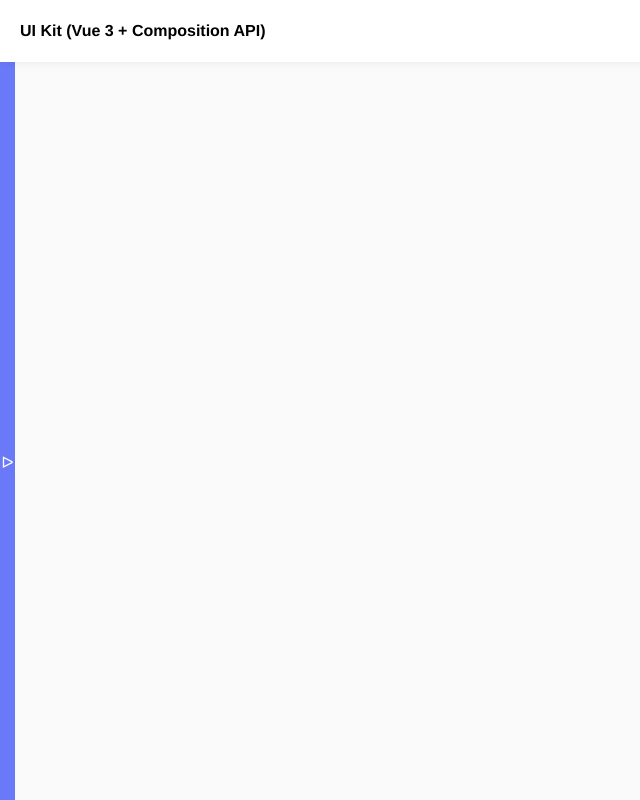
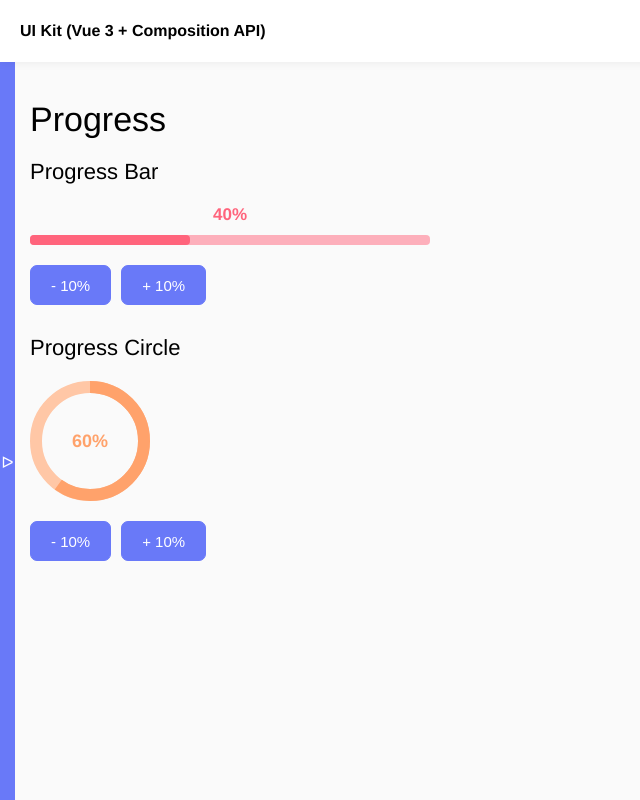
Before and after one commit to AlenaGM/vue3-ui-kit, a Vue app: page /vue3-ui-kit/progress in a window 1280 px wide. Shown: the whole page, without its empty margins (0-640 px from the left). Built offline with nearby package versions, Linux system fonts and the light colour scheme.

Commit message:
added progressbar

```diff
--- a/src/components/layout/Sidebar.vue
+++ b/src/components/layout/Sidebar.vue
@@ -23,6 +23,7 @@ const links = ref([
   { name: "Button", href: "/vue3-ui-kit/button" },
   { name: "Checkbox", href: "/vue3-ui-kit/checkbox" },
   { name: "Radiobutton", href: "/vue3-ui-kit/radiobutton" },
+  { name: "Progress", href: "/vue3-ui-kit/progress" },
 ]);
 </script>
 
--- /dev/null
+++ b/src/components/progress/ProgressBar.vue
@@ -0,0 +1,56 @@
+<template>
+  <div class="progress-container" :style="[{ 'max-width': maxWidth }]">
+    <span class="progress-percent" :style="[{ color: `var(--${color})` }]"
+      >{{ percentage }}%</span
+    >
+    <div class="progress" :style="[{ background: `var(--${color}-hover)` }]">
+      <div
+        class="progress-bar"
+        :style="[
+          { width: `${percentage}%` },
+          { background: `var(--${color})` },
+        ]"
+      ></div>
+    </div>
+  </div>
+</template>
+
+<script setup>
+const props = defineProps({
+  maxWidth: {
+    type: String,
+    default: "300px",
+  },
+  percentage: {
+    type: Number,
+    required: true,
+  },
+  color: {
+    type: String,
+    default: "primary",
+  },
+});
+</script>
+
+<style lang="scss" scoped>
+.progress {
+  height: 10px;
+  border-radius: 4px;
+  &-container {
+    margin-bottom: 20px;
+    overflow: hidden;
+  }
+  &-bar {
+    height: 100%;
+    border-radius: 4px;
+    transition: 0.5s;
+  }
+  &-percent {
+    display: block;
+    text-align: center;
+    font-weight: bold;
+    font-size: 17px;
+    margin-bottom: 10px;
+  }
+}
+</style>
--- /dev/null
+++ b/src/components/progress/ProgressCircle.vue
@@ -0,0 +1,78 @@
+<template>
+  <div class="progress-circle">
+    <span
+      class="progress-circle-percent"
+      :style="[{ color: `var(--${color})` }]"
+      >{{ percentage }}%</span
+    >
+    <svg
+      width="120"
+      height="120"
+      viewBox="0 0 120 120"
+      class="progress-circle-svg"
+    >
+      <circle
+        cx="60"
+        cy="60"
+        r="54"
+        fill="none"
+        :stroke="`var(--${color}-hover)`"
+        stroke-width="12"
+      />
+      <circle
+        class="progress-circle-line"
+        :style="[{ 'stroke-dashoffset': `calc(100 - ${percentage})` }]"
+        cx="60"
+        cy="60"
+        r="54"
+        fill="none"
+        :stroke="`var(--${color})`"
+        stroke-width="12"
+        pathLength="100"
+      />
+    </svg>
+  </div>
+</template>
+
+<script setup>
+const props = defineProps({
+  percentage: {
+    type: Number,
+    required: true,
+  },
+  color: {
+    type: String,
+    default: "primary",
+  },
+});
+</script>
+
+<style lang="scss" scoped>
+.progress {
+  &-circle {
+    position: relative;
+    margin-bottom: 20px;
+    width: 120px;
+    height: 120px;
+    &-svg {
+      transform: rotate(-90deg);
+    }
+    &-percent {
+      position: absolute;
+      left: 0;
+      width: 100%;
+      top: 0;
+      height: 100%;
+      display: flex;
+      align-items: center;
+      justify-content: center;
+      font-weight: bold;
+      font-size: 18px;
+    }
+    &-line {
+      stroke-dasharray: 100;
+      transition: 0.5s;
+    }
+  }
+}
+</style>
--- a/src/router/index.js
+++ b/src/router/index.js
@@ -4,6 +4,7 @@ import Button from "@/views/Button.vue";
 import Typography from "@/views/Typography.vue";
 import Checkbox from "@/views/Checkbox.vue";
 import Radiobutton from "@/views/Radiobutton.vue";
+import Progress from "@/views/Progress.vue";
 
 const router = createRouter({
   history: createWebHistory(),
@@ -33,6 +34,11 @@ const router = createRouter({
       name: "Radiobutton",
       component: Radiobutton,
     },
+    {
+      path: "/vue3-ui-kit/progress",
+      name: "Progress",
+      component: Progress,
+    },
   ],
 });
 
--- /dev/null
+++ b/src/views/Progress.vue
@@ -0,0 +1,77 @@
+<template>
+  <h1 class="heading-1">Progress</h1>
+  <h2 class="heading-2">Progress Bar</h2>
+  <div class="line line_block">
+    <ProgressBar maxWidth="400px" :percentage="percentBar" color="danger" />
+    <Button label="- 10%" @click="removePercentBar" />
+    <Button label="+ 10%" @click="addPercentBar" />
+  </div>
+  <h2 class="heading-2">Progress Circle</h2>
+  <div class="line line_block">
+    <ProgressCircle :percentage="percentCircle" color="warning" />
+    <Button label="- 10%" @click="removePercentCircle" />
+    <Button label="+ 10%" @click="addPercentCircle" />
+  </div>
+</template>
+
+<script setup>
+import { ref } from "vue";
+import ProgressBar from "@/components/progress/ProgressBar.vue";
+import ProgressCircle from "@/components/progress/ProgressCircle.vue";
+import Button from "@/components/Button.vue";
+
+const percentBar = ref(40);
+const percentCircle = ref(60);
+
+const addPercentBar = () => {
+  percentBar.value += 10;
+  if (percentBar.value > 100) {
+    percentBar.value = 100;
+  }
+};
+
+const removePercentBar = () => {
+  percentBar.value -= 10;
+  if (percentBar.value < 0) {
+    percentBar.value = 0;
+  }
+};
+
+const addPercentCircle = () => {
+  percentCircle.value += 10;
+  if (percentCircle.value > 100) {
+    percentCircle.value = 100;
+  }
+};
+
+const removePercentCircle = () => {
+  percentCircle.value -= 10;
+  if (percentCircle.value < 0) {
+    percentCircle.value = 0;
+  }
+};
+</script>
+
+<style lang="scss" scoped>
+.progress {
+  height: 10px;
+  border-radius: 4px;
+  &-container {
+    margin-bottom: 20px;
+    overflow: hidden;
+  }
+  &-bar {
+    background: #000;
+    height: 100%;
+    border-radius: 4px;
+    transition: 0.5s;
+  }
+  &-percent {
+    display: block;
+    text-align: center;
+    font-weight: bold;
+    font-size: 17px;
+    margin-bottom: 10px;
+  }
+}
+</style>
```
